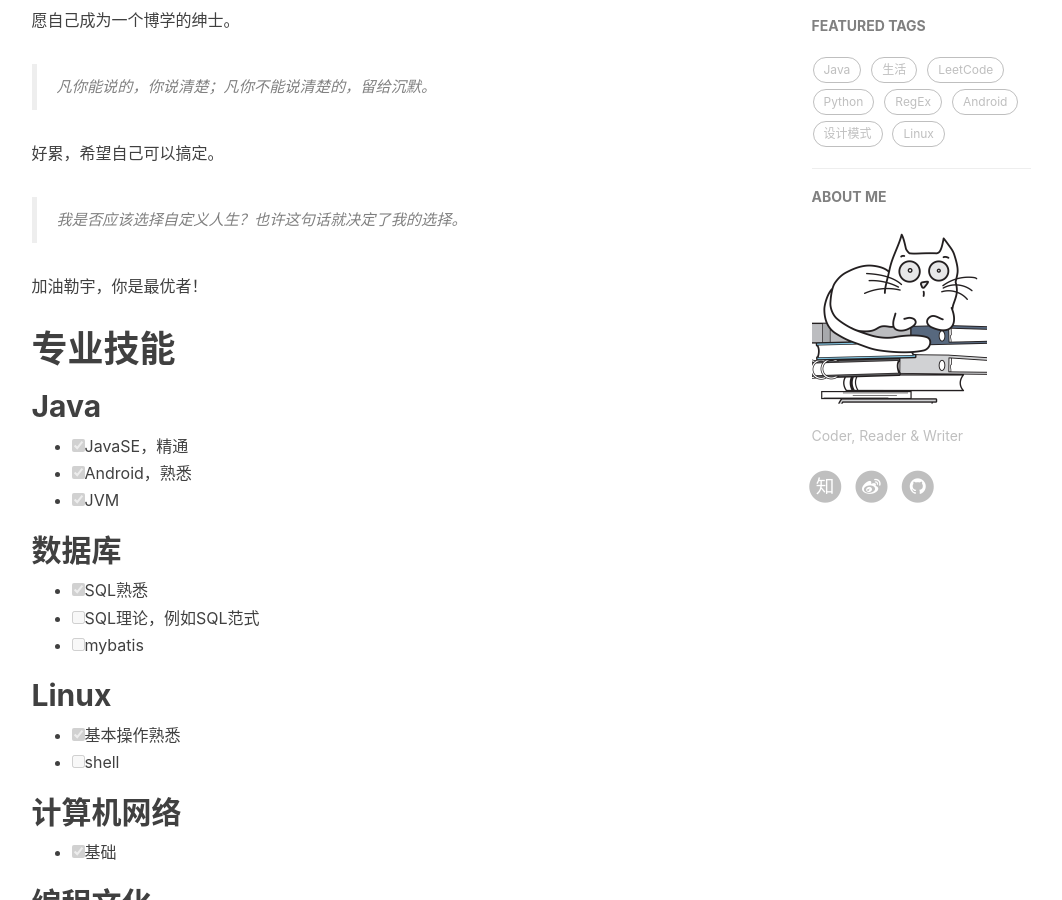
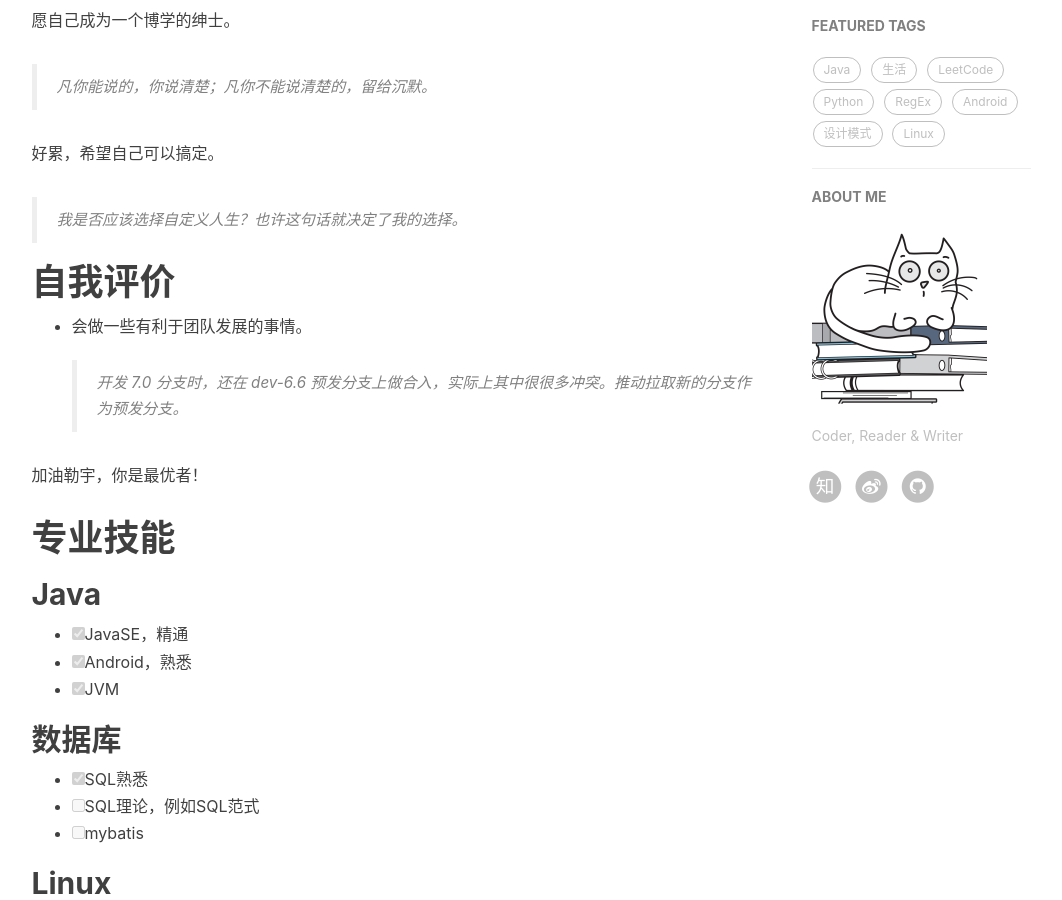
Before and after one commit to fxleyu/fxleyu.github.io, a Jekyll site: the page built from about.md, in a window 1280 px wide and 900 px high, scrolled down 441 px. Shown: the whole window, without its empty margins (136-1198 px from the left). Built offline with Jekyll 4.4.1, drawn with Linux system fonts in a browser that asks for light colours; nearby versions of some CDN libraries; comment, search, counter and statistics services are not loaded.

Commit message:
Update about.md

```diff
--- a/about.md
+++ b/about.md
@@ -9,6 +9,10 @@ title: About
 
 好累，希望自己可以搞定。
 > 我是否应该选择自定义人生？也许这句话就决定了我的选择。
+
+# 自我评价
+- 会做一些有利于团队发展的事情。
+> 开发 7.0 分支时，还在 dev-6.6 预发分支上做合入，实际上其中很很多冲突。推动拉取新的分支作为预发分支。
 
 加油勒宇，你是最优者！
 
```
